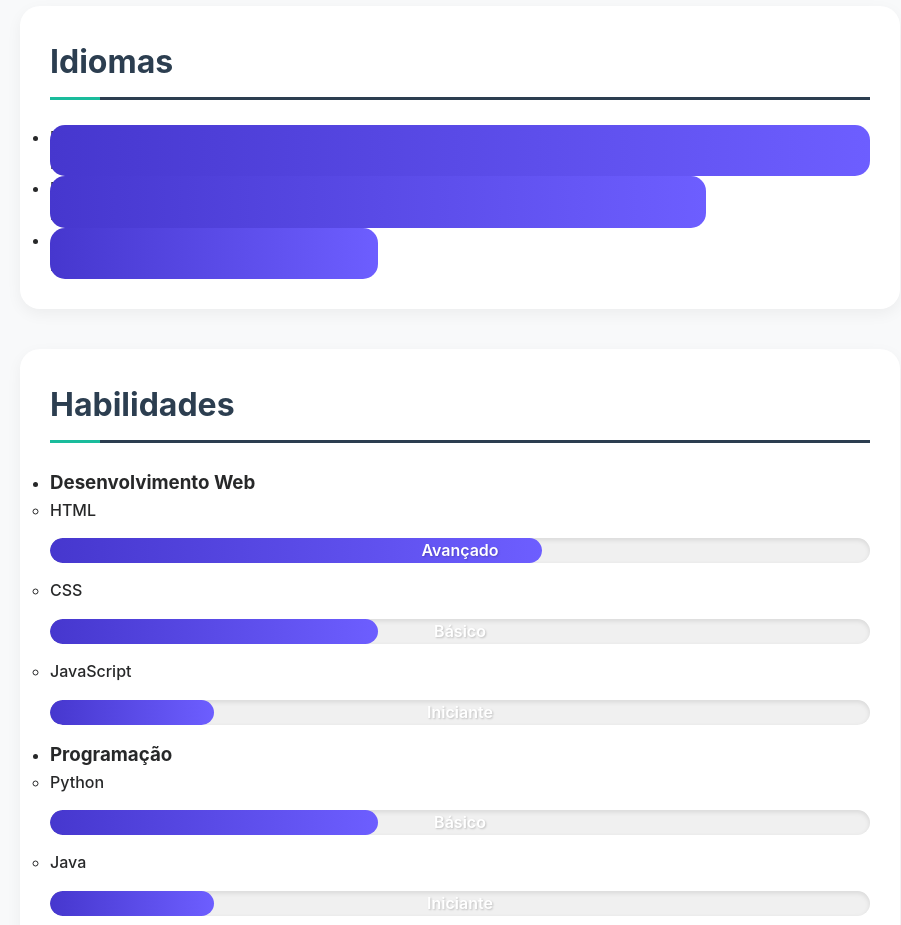
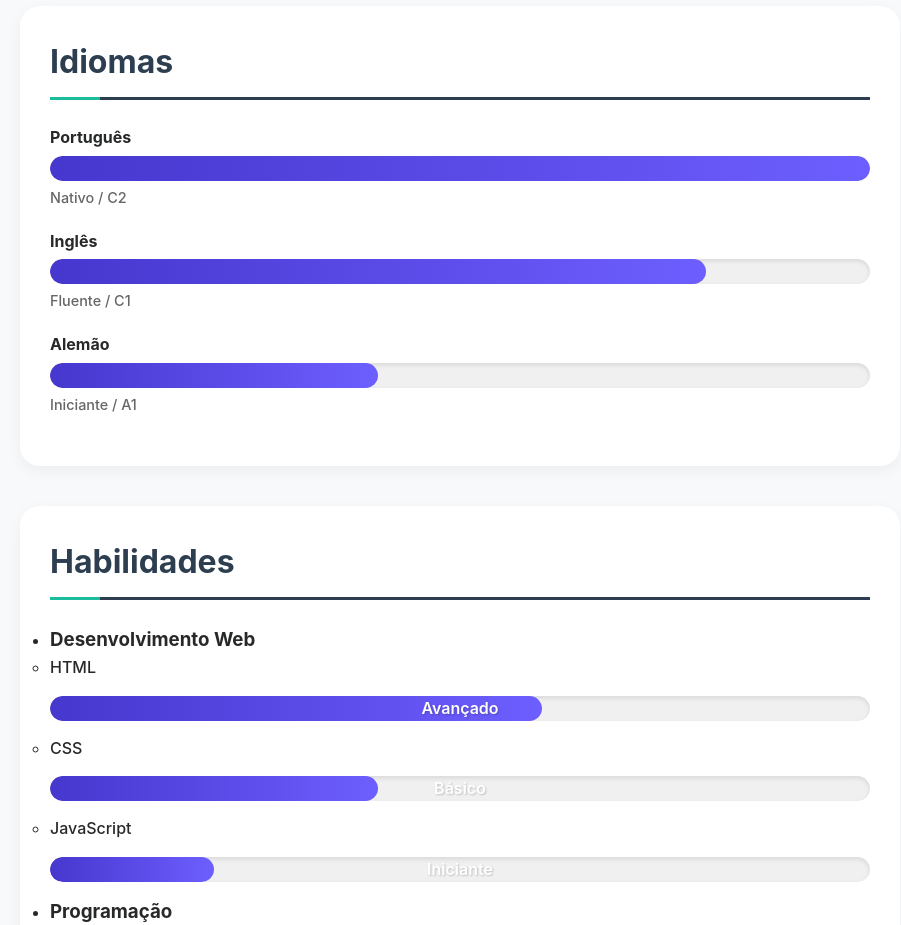
Before and after one commit to schwabandre/Curriculo, a website built with Vite: page index.html in a window 1280 px wide. Shown: the part 2020-2945 px from the top of the page, without its empty margins (340-1241 px from the left). Built offline with nearby package versions, Linux system fonts and the light colour scheme.

Commit message:
Fix language section bar text overlap

```diff
--- a/stylesheet.css
+++ b/stylesheet.css
@@ -204,6 +204,40 @@
     margin: 10px 0;
 }
 
+/* Language Section */
+.idiomas ul {
+    list-style: none;
+    padding: 0;
+}
+
+.idiomas li {
+    margin-bottom: 20px;
+}
+
+.language-name {
+    display: block;
+    font-weight: bold;
+    margin-bottom: 5px;
+}
+
+.language-bar {
+    position: relative;
+    width: 100%;
+    height: 25px;
+    background: var(--progress-bg-color);
+    border-radius: 15px;
+    overflow: hidden;
+    margin: 5px 0;
+    box-shadow: inset 0 2px 5px rgba(0, 0, 0, 0.1);
+}
+
+.language-level {
+    display: block;
+    margin-top: 5px;
+    font-size: 0.9em;
+    color: #666;
+}
+
 /* Skills Section */
 .skill-bar {
     position: relative;
@@ -224,6 +258,7 @@
     background: linear-gradient(90deg, #4637ce 0%, #6d5eff 100%);
     border-radius: 15px;
     transition: width 1.2s cubic-bezier(0.4, 0, 0.2, 1);
+    width: 0;
 }
 
 .progress-text {
```
